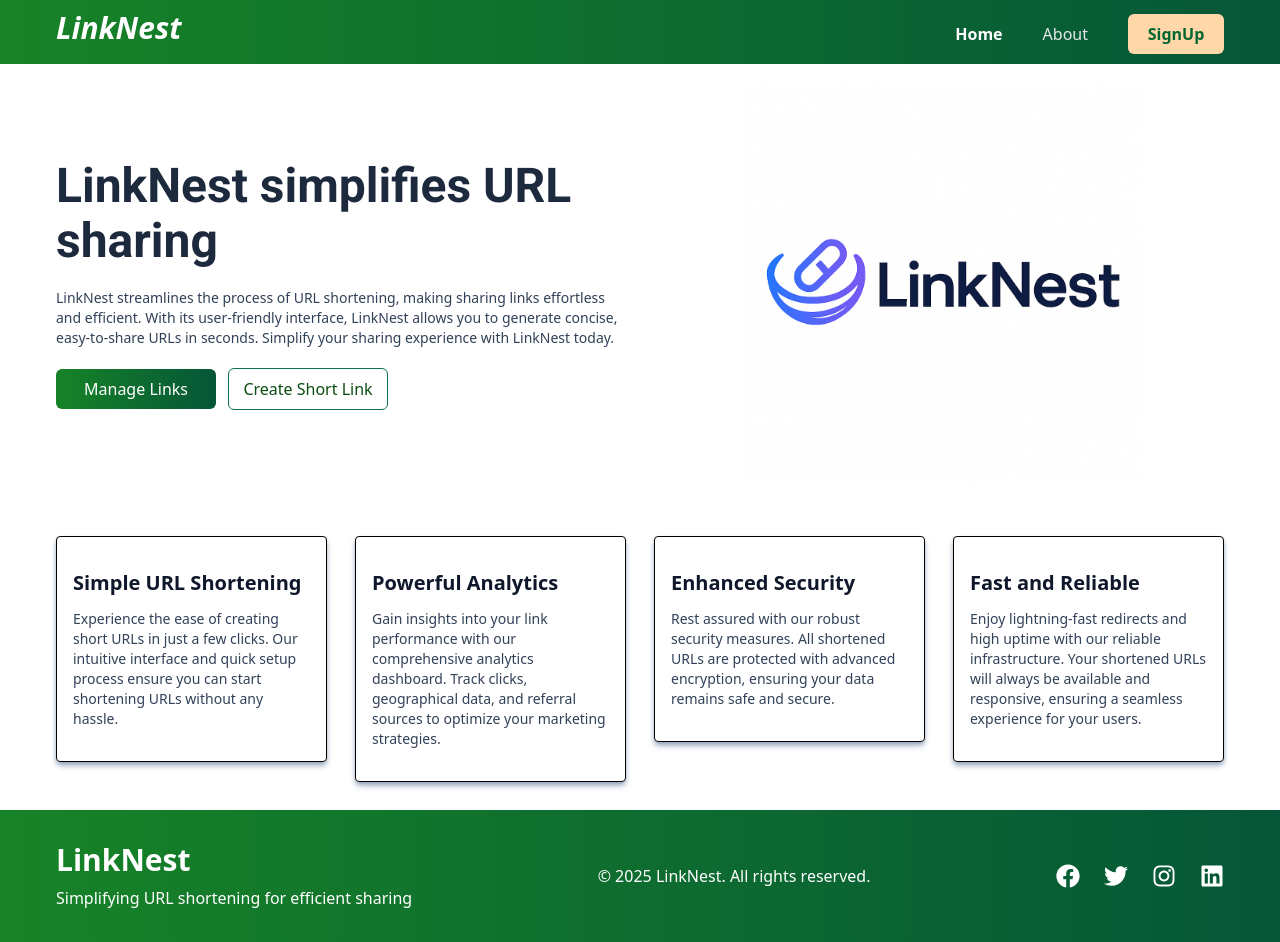
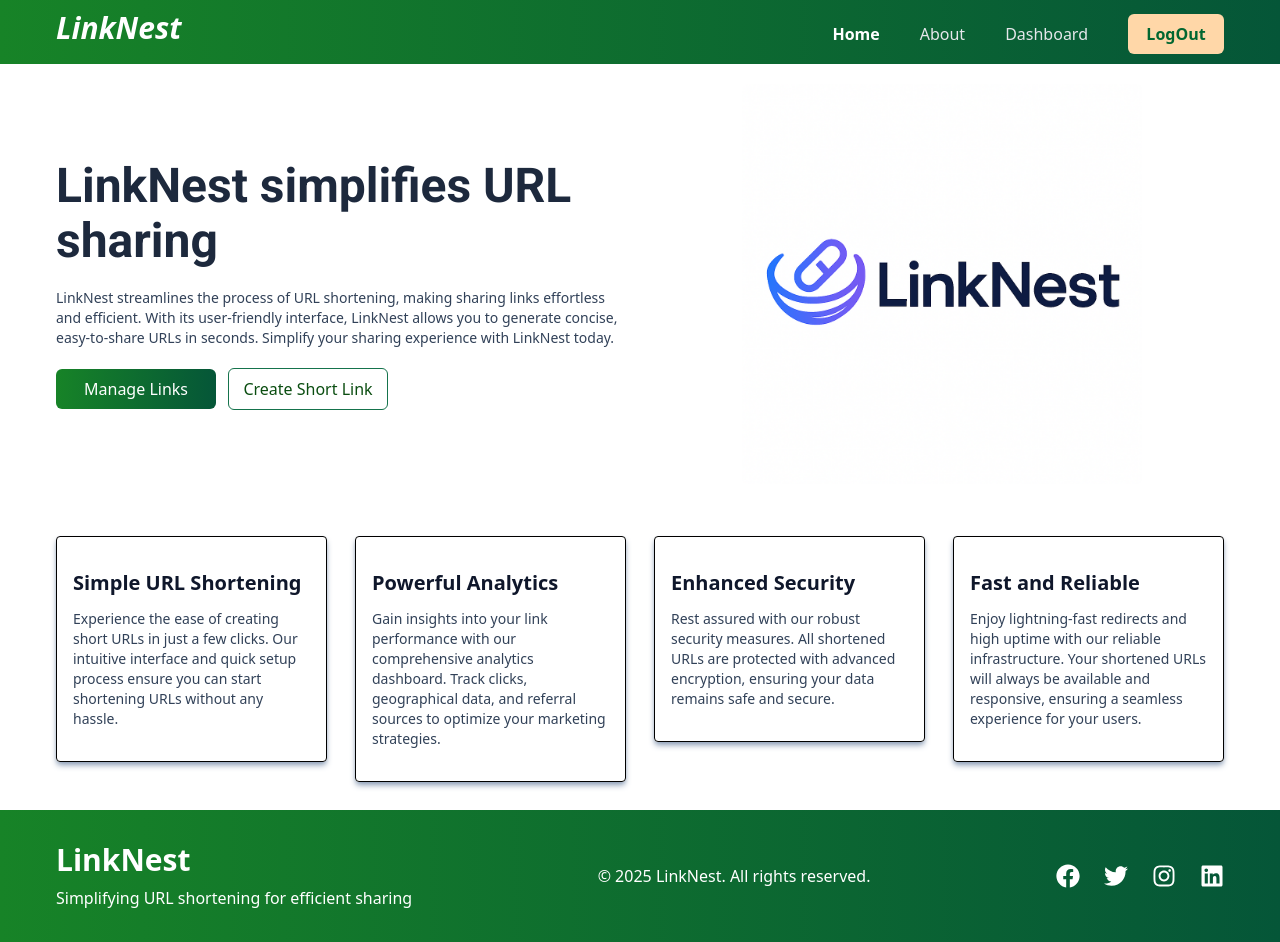
Before and after one commit to Flicko75/link-nest, a React (Vite) app in the folder url-shortener-frontend/: page / in a window 1280 px wide. Built offline with nearby package versions, Linux system fonts and the light colour scheme; no server answers; sample sign-in values are in the browser's storage.

Commit message:
updating navbar and adding logout functionality

```diff
--- a/url-shortener-frontend/src/components/NavBar.jsx
+++ b/url-shortener-frontend/src/components/NavBar.jsx
@@ -2,14 +2,19 @@ import React, { useState } from "react";
 import { Link, useLocation, useNavigate } from "react-router-dom";
 import { IoIosMenu } from "react-icons/io";
 import { RxCross2 } from "react-icons/rx";
+import { useStoreContext } from "../contextApi/ContextApi";
 
 
 const Navbar = () => {
     const navigate = useNavigate();
+    const { token, setToken } = useStoreContext();
     const path = useLocation().pathname;
     const [navbarOpen, setNavbarOpen] = useState(false);
 
     const onLogOutHandler = () => {
+        setToken(null);
+        localStorage.removeItem("JWT_TOKEN");
+        navigate("/login");
     };
 
     return (
@@ -41,12 +46,33 @@ const Navbar = () => {
                             About
                         </Link>
                     </li>
+                    {token && (
+                        <li className="hover:text-btnColor font-[500]  transition-all duration-150">
+                            <Link
+                                className={`${path === "/dashboard" ? "text-white font-semibold" : "text-gray-200"
+                                    }`}
+                                to="/dashboard"
+                            >
+                                Dashboard
+                            </Link>
+                        </li>
+                    )}
+                    {!token && (
 
-                    <Link to="/register">
-                        <li className=" sm:ml-0 -ml-1 bg-orange-200 text-green-800  cursor-pointer w-24 text-center font-semibold px-2 py-2 rounded-md  hover:text-green-900   transition-all duration-150">
-                            SignUp
-                        </li>
-                    </Link>
+                        <Link to="/login">
+                            <li className=" sm:ml-0 -ml-1 bg-orange-200 text-green-800  cursor-pointer w-24 text-center font-semibold px-2 py-2 rounded-md  hover:text-green-900   transition-all duration-150">
+                                Login
+                            </li>
+                        </Link>
+                    )}
+
+                    {token && (
+                        <button
+                            onClick={onLogOutHandler}
+                            className="sm:ml-0 -ml-1 bg-orange-200 text-green-800  cursor-pointer w-24 text-center font-semibold px-2 py-2 rounded-md  hover:text-green-900   transition-all duration-150">
+                            LogOut
+                        </button>
+                    )}
                 </ul>
                 <button
                     onClick={() => setNavbarOpen(!navbarOpen)}
```
